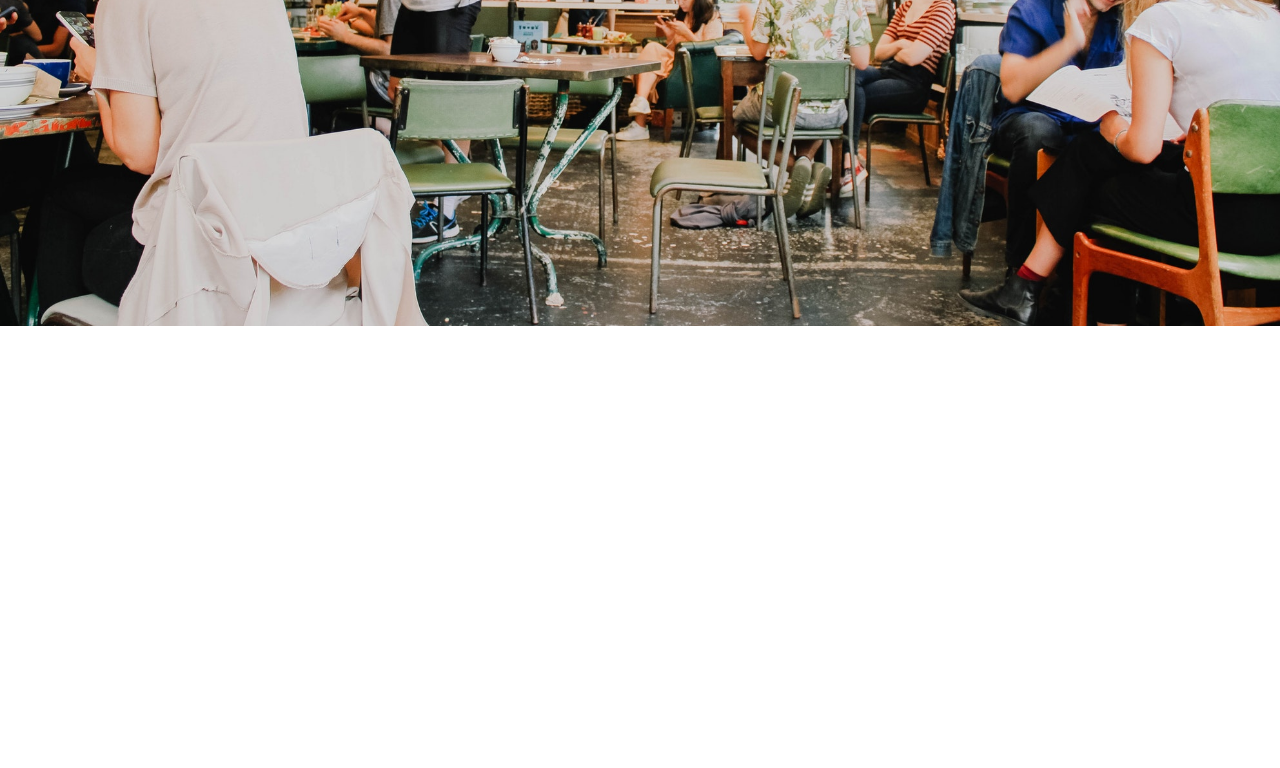
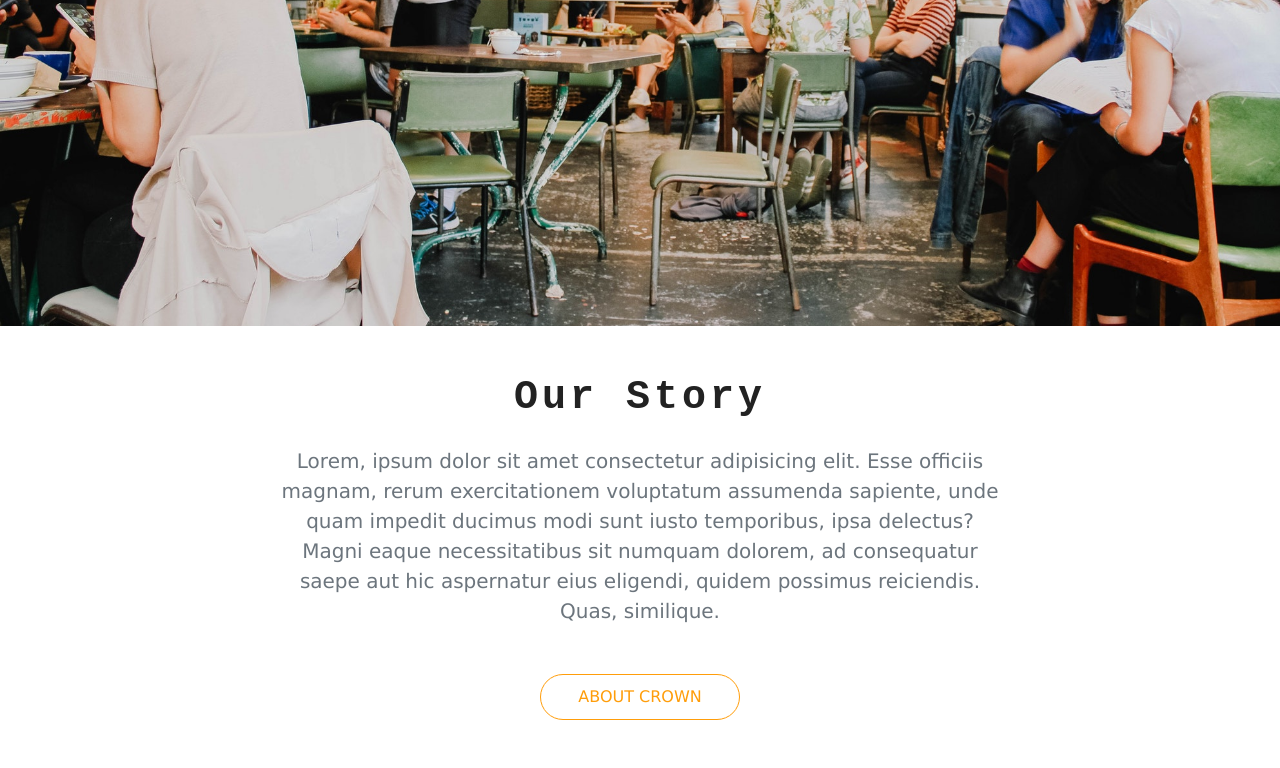
Before and after one commit to Mary-Tyler-Moore/Gatsby-ecommerce-practice, a Gatsby site: page / in a window 1280 px wide. Shown: the part 474-1242 px from the top of the page. Before the commit the page ends 800 px from the top, so only its background shows below. Built offline with nearby package versions, Linux system fonts and the light colour scheme; Gatsby itself is replaced by a stand-in of ours.

Commit message:
Info comonent set up and styling then footer setup

```diff
--- a/src/components/global/BackgroundSection.js
+++ b/src/components/global/BackgroundSection.js
@@ -24,6 +24,6 @@ const BackgroundSection = ({
 export default BackgroundSection;
 
 BackgroundSection.defaultProps = {
-    title: 'Welcome to Crown Coffee',
+    title: 'default title add!',
     styleClass: "default-background",
 }
--- /dev/null
+++ b/src/components/global/Title.js
@@ -0,0 +1,13 @@
+import React from 'react';
+
+const Title = ({ title }) => {
+    return (
+        <div className="row">
+            <div className="col text-center mb-3">
+                <h1 className="dispaly-4 text-capitalize font-weight-bold">{title}</h1>
+            </div>
+        </div>
+    )
+}
+
+export default Title;
--- a/src/components/global/navbar.js
+++ b/src/components/global/navbar.js
@@ -20,7 +20,7 @@ export default class Navbar extends Component {
             {
                 id: 2,
                 path: '/about',
-                text: 'about crown'
+                text: 'crown coffee'
             }
         ],
 
--- /dev/null
+++ b/src/components/homepage/Info.js
@@ -0,0 +1,26 @@
+import React from 'react';
+import { Link } from 'gatsby';
+
+import Title from '../global/Title';
+
+const Info = () => {
+    return (
+        <section className="py-5">
+            <div className="container">
+                <Title title="Our Story" />
+                <div className="row">
+                    <div className="col-10 col-sm-8 mx-auto text-center">
+                        <p className="lead text-muted mb-5">
+                            Lorem, ipsum dolor sit amet consectetur adipisicing elit. Esse officiis magnam, rerum exercitationem voluptatum assumenda sapiente, unde quam impedit ducimus modi sunt iusto temporibus, ipsa delectus? Magni eaque necessitatibus sit numquam dolorem, ad consequatur saepe aut hic aspernatur eius eligendi, quidem possimus reiciendis. Quas, similique.
+                        </p>
+                        <Link to="/about">
+                            <button className="btn-yellow btn text-uppercase">About crown</button>
+                        </Link>
+                    </div>
+                </div>
+            </div>
+        </section>
+    )
+}
+
+export default Info;
--- a/src/components/layout.css
+++ b/src/components/layout.css
@@ -1,5 +1,5 @@
 :root {
-  --mainBrown:#2d1ef1;
+  --mainBrown:#6d5a4e;
   --mainYellow:rgb(255, 157, 10);
   --mainGrey:rgb(236, 232, 220);
   --mainWhite:#fff;
@@ -31,7 +31,7 @@ h1,h2,h3,h4,h5,h6 {
 /* BackgroundSection */
 
 .default-background{
-  min-height: calc(100vh - 80px);
+  min-height: calc(100vh - 64px);
   display: flex;
   align-items: center;
   justify-content: center;
@@ -39,3 +39,15 @@ h1,h2,h3,h4,h5,h6 {
   background-position: center;
   background-size: cover;
 }
+
+.btn-yellow{
+  color:var(--mainYellow);
+  border-color: var(--mainYellow);
+  width: 200px;
+  padding:10px 30px !important;
+  border-radius: 120px;
+}
+.btn-yellow:hover{
+  color:var(--mainWhite);
+  background-color: var(--mainYellow);
+}
--- a/src/pages/index.js
+++ b/src/pages/index.js
@@ -4,6 +4,7 @@ import { graphql } from 'gatsby';
 import SEO from "../components/seo";
 import Layout from '../components/layout';
 import BackgroundSection from "../components/global/BackgroundSection";
+import Info from '../components/homepage/Info';
 
 export default ({ data }) => (
   <Layout>
@@ -12,7 +13,7 @@ export default ({ data }) => (
       img={data.img.childImageSharp.fluid}
       title="Welcome to Crown Coffee"
       styleClass="default-background" />
-
+    <Info />
   </Layout>
 );
 
--- a/src/styles/Layout.module.scss
+++ b/src/styles/Layout.module.scss
@@ -22,7 +22,7 @@
         }
         &_logobox{
             &_logo {
-                margin-top: 1rem;
+
                 display: inline-block;
                 width:3rem;
                 height:3rem;
```
Also changed, not shown: src/components/global/Footer.js (added, +11 -0 lines).
